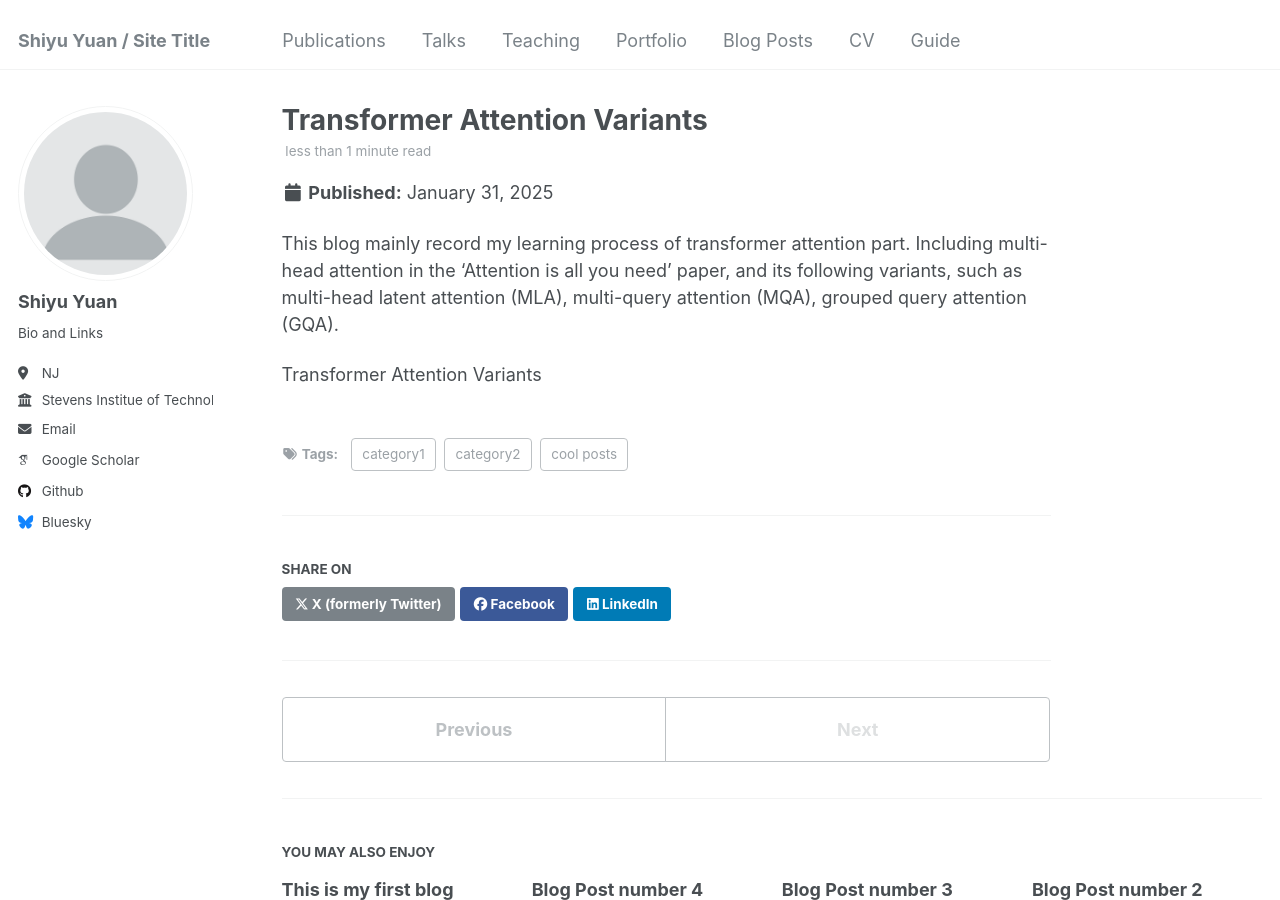
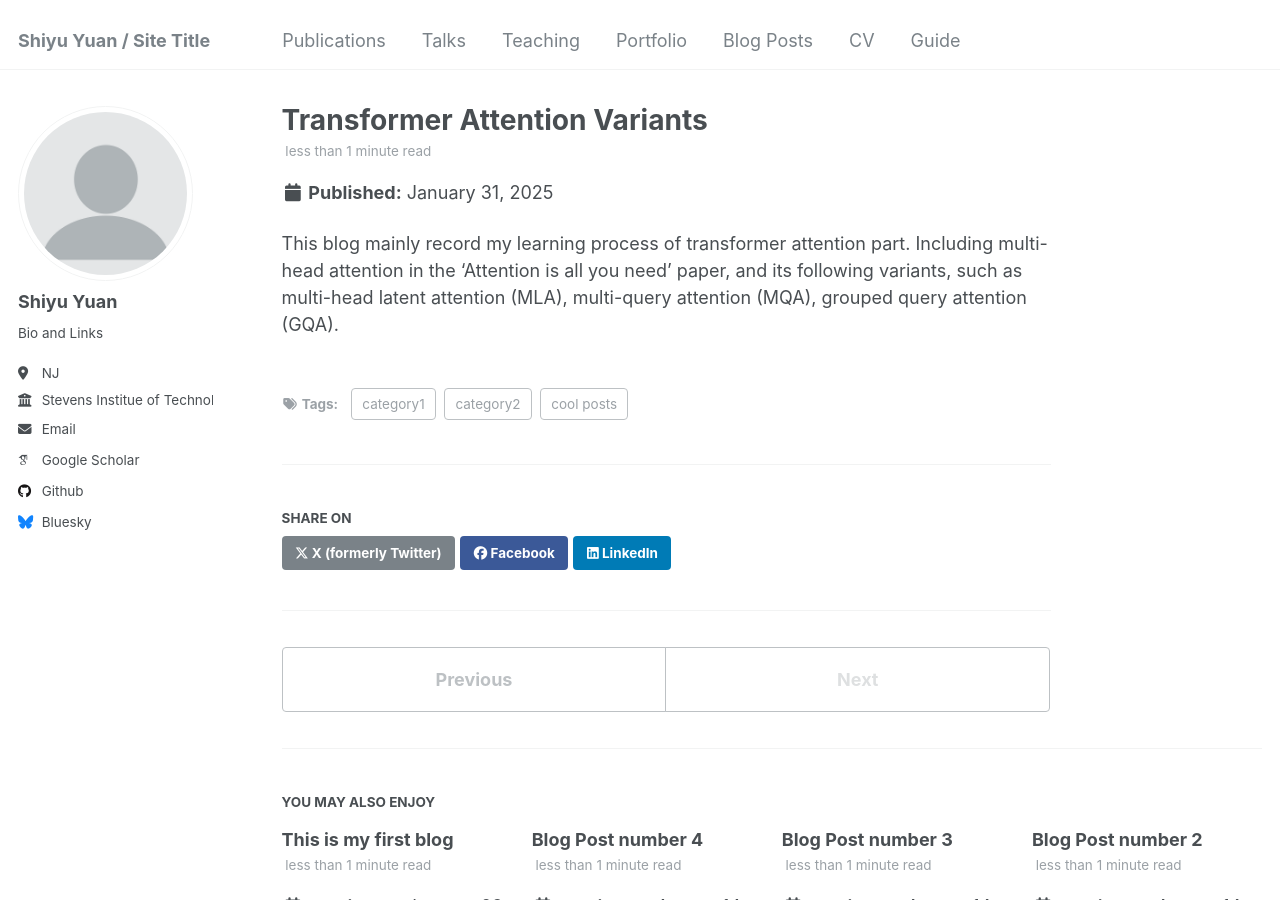
Before and after one commit to syyuan2021/syy2025, a Jekyll site: the page built from _posts/2025-01-31-blog-post-1.md, in a window 1280 px wide and 900 px high. Built offline with Jekyll 4.4.1, drawn with Linux system fonts in a browser that asks for light colours; some web fonts are replaced.

Commit message:
Update 2025-01-31-blog-post-1.md

```diff
--- a/_posts/2025-01-31-blog-post-1.md
+++ b/_posts/2025-01-31-blog-post-1.md
@@ -10,6 +10,3 @@ tags:
 
 This blog mainly record my learning process of transformer attention part. Including multi-head attention in the 'Attention is all you need' paper, and its following variants,
 such as multi-head latent attention (MLA), multi-query attention (MQA), grouped query attention (GQA).
-
-
-Transformer Attention Variants
```
